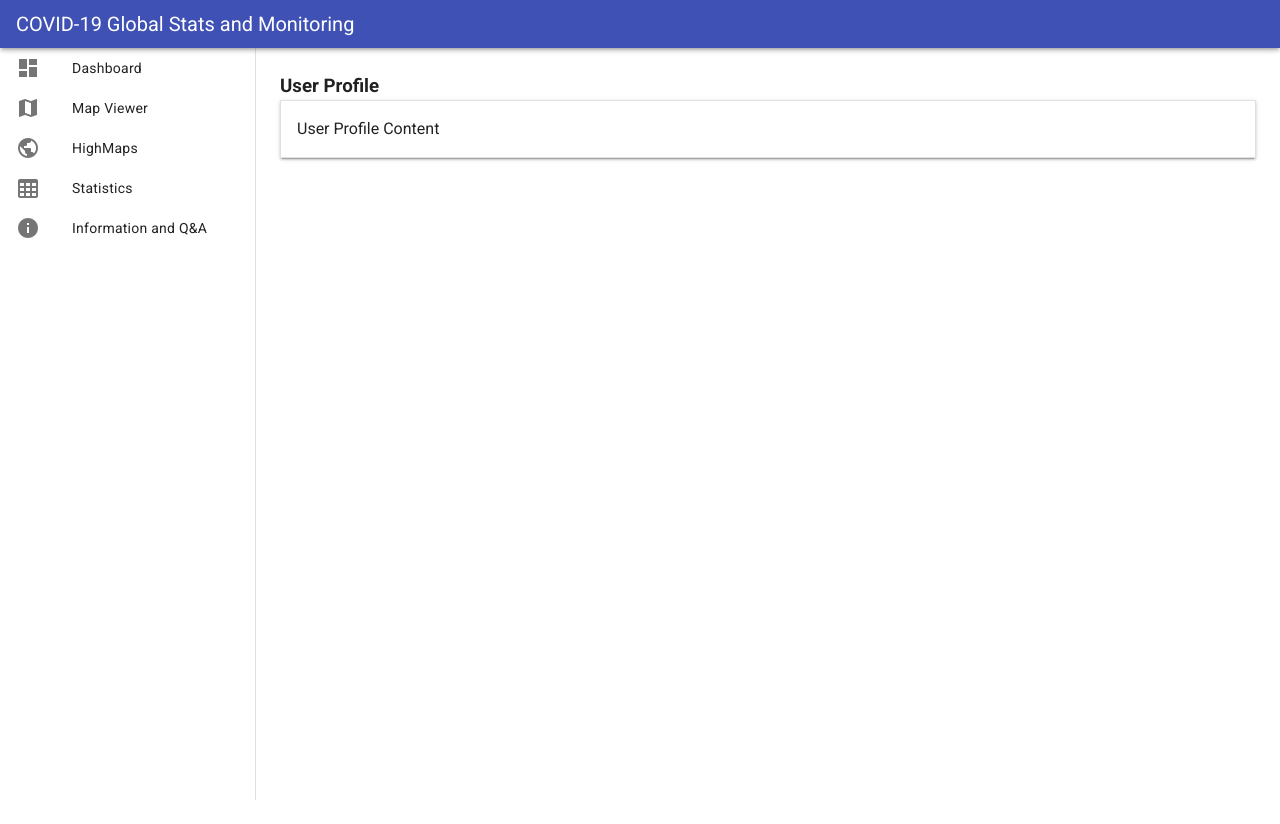
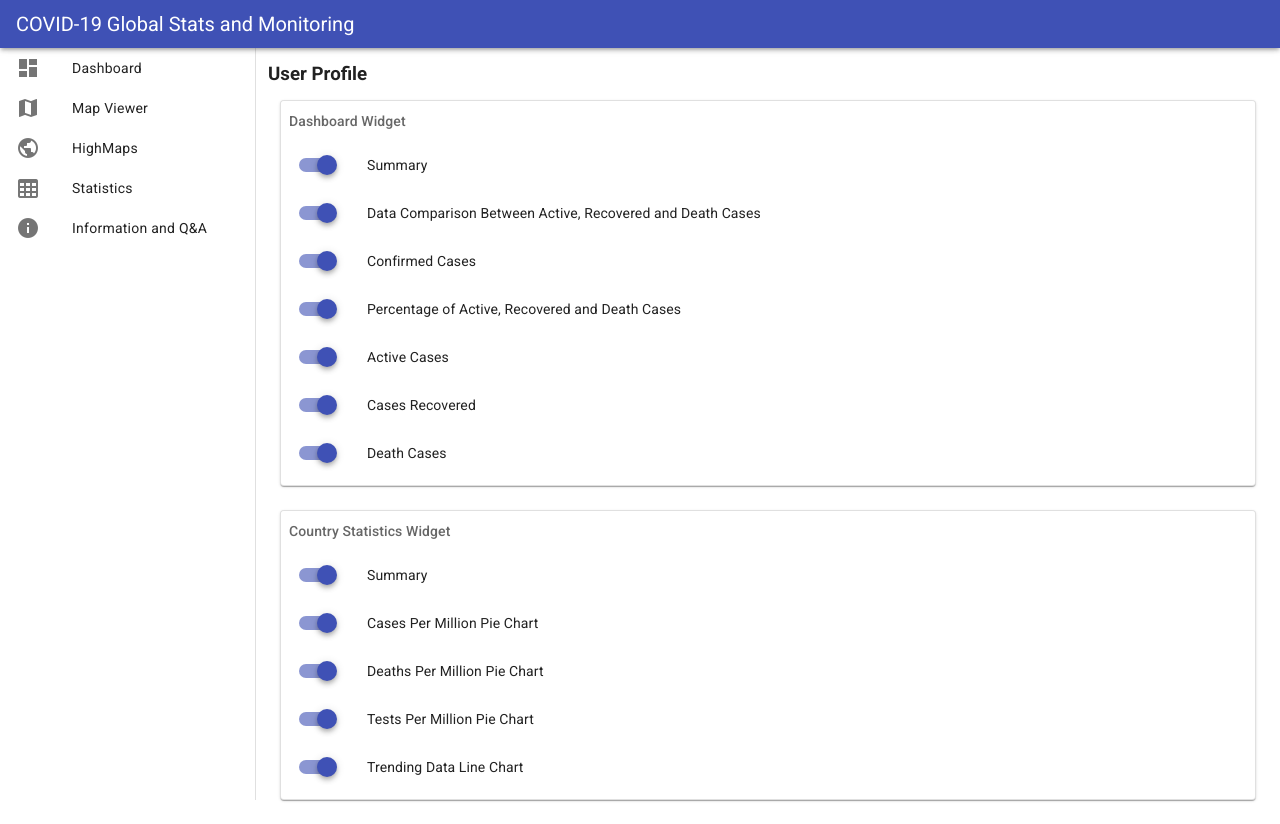
Before and after one commit to anaszakaria/covid19-app, a Vue app: page /profile in a window 1280 px wide. Before the commit the page ends 800 px from the top, so only its background shows below. Built offline with nearby package versions, Linux system fonts and the light colour scheme; a small style sheet from the web is missing.

Commit message:
Added wiget options switch to Profile page

```diff
--- a/src/views/User/Profile.vue
+++ b/src/views/User/Profile.vue
@@ -1,10 +1,39 @@
 <template>
     <v-container fluid>
+        <h3>User Profile</h3>
         <v-row class="ma-0">
             <v-col sm="12">
-                <h3>User Profile</h3>
-                <v-card outlined tile elevation="2" class="pa-4">
-                    User Profile Content
+                <v-card outlined elevation="1">
+                    <v-list dense subheader>
+                        <v-subheader class="subtitle-2">Dashboard Widget</v-subheader>
+                        <v-list-item v-for="(widget, index) in dashboardWidget" :key="index">
+                            <v-list-item-action>
+                                <v-switch v-model="widget.enabled"></v-switch>
+                            </v-list-item-action>
+                            <v-list-item-content>
+                                <v-list-item-title class="subtitle-2 font-weight-regular">{{
+                                    widget.title
+                                }}</v-list-item-title>
+                            </v-list-item-content>
+                        </v-list-item>
+                    </v-list>
+                </v-card>
+            </v-col>
+            <v-col sm="12">
+                <v-card outlined elevation="1">
+                    <v-list dense subheader>
+                        <v-subheader class="subtitle-2">Country Statistics Widget</v-subheader>
+                        <v-list-item v-for="(widget, index) in countryStatisticWidget" :key="index">
+                            <v-list-item-action>
+                                <v-switch v-model="widget.enabled"></v-switch>
+                            </v-list-item-action>
+                            <v-list-item-content>
+                                <v-list-item-title class="subtitle-2 font-weight-regular">{{
+                                    widget.title
+                                }}</v-list-item-title>
+                            </v-list-item-content>
+                        </v-list-item>
+                    </v-list>
                 </v-card>
             </v-col>
         </v-row>
@@ -14,7 +43,44 @@
 <script>
 export default {
     data() {
-        return {}
+        return {
+            dashboardWidget: [
+                { title: 'Summary', enabled: true },
+                { title: 'Data Comparison Between Active, Recovered and Death Cases', enabled: true },
+                { title: 'Confirmed Cases', enabled: true },
+                { title: 'Percentage of Active, Recovered and Death Cases', enabled: true },
+                { title: 'Active Cases', enabled: true },
+                { title: 'Cases Recovered', enabled: true },
+                { title: 'Death Cases', enabled: true }
+            ],
+            countryStatisticWidget: [
+                { title: 'Summary', enabled: true },
+                { title: 'Cases Per Million Pie Chart', enabled: true },
+                { title: 'Deaths Per Million Pie Chart', enabled: true },
+                { title: 'Tests Per Million Pie Chart', enabled: true },
+                { title: 'Trending Data Line Chart', enabled: true }
+            ]
+        }
+    },
+    watch: {
+        dashboardWidget: {
+            handler(value) {
+                console.log(value)
+            },
+            deep: true
+        },
+        countryStatisticWidget: {
+            handler(value) {
+                console.log(value)
+            },
+            deep: true
+        }
     }
 }
 </script>
+
+<style lang="scss" scoped>
+.v-label {
+    left: 12px !important;
+}
+</style>
```
Also changed, not shown: src/components/Widgets/WidgetList.vue (added, +47 -0 lines).
